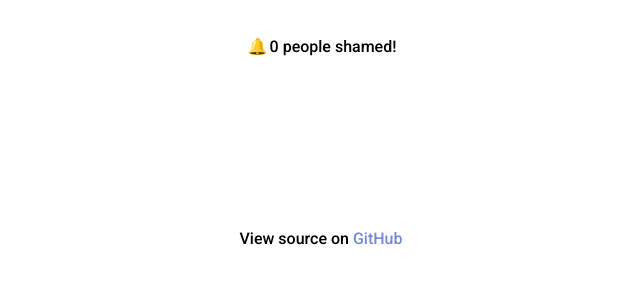
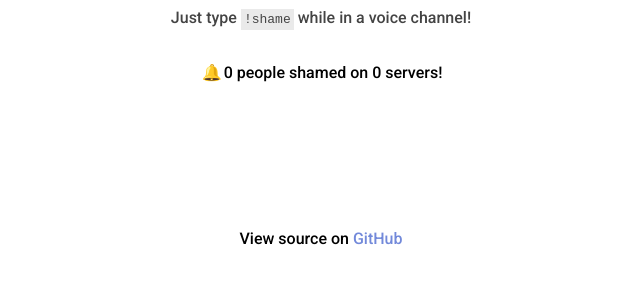
Before and after one commit to alfg/shamebell-bot, a React app in the folder static/: page / in a window 1280 px wide. Shown: the part 512-800 px from the top of the page, without its empty margins (319-959 px from the left). Built offline with nearby package versions, Linux system fonts and the light colour scheme; no server answers.

Commit message:
Shamebell audio now plays when clicking the logo on the web page. Add extra servers stats.

```diff
--- a/static/src/Constants.js
+++ b/static/src/Constants.js
@@ -6,4 +6,5 @@ export default {
     DISCORD_URL: 'https://discordapp.com',
     GITHUB_URL: 'https://github.com/alfg/shamebell-bot',
     AUTH_URL: 'https://discordapp.com/oauth2/authorize?scope=bot&permissions=3148800&client_id=' + CLIENT_ID,
+    AUDIO_FILE: require('./audio/shamebell.mp3'),
 }
--- a/static/src/components/App.css
+++ b/static/src/components/App.css
@@ -25,6 +25,7 @@
   height: 120px;
   border: 5px solid #ebebeb;
   border-radius: 138px;
+  cursor: pointer;
 }
 
 .App-logo:hover {
@@ -90,6 +91,16 @@
   border: 2px solid #B1B1B1;
 }
 
+.App-instruction {
+  color: #444;
+}
+
+.App-instruction .command {
+  font-family: monospace;
+  background: #eaeaea;
+  padding: 3px;
+}
+
 @keyframes App-logo-spin {
   from { transform: rotate(0deg); }
   to { transform: rotate(360deg); }
--- a/static/src/components/App.js
+++ b/static/src/components/App.js
@@ -11,12 +11,16 @@ class App extends Component {
     window.open(Constants.AUTH_URL, '', 'height=800, width=500');
   }
 
+  playAudio = () => {
+    this.refs.audio.play();
+  }
+
   render() {
     return (
       <div className="App">
         <div className="App-content">
           <div className="App-intro">
-            <img src={profile} className="App-logo" alt="logo" />
+            <img src={profile} className="App-logo" alt="logo" onClick={this.playAudio} />
             <h1>!shamebell</h1>
             Shame your friends on <a href={Constants.DISCORD_URL}>Discord</a> for doing stupid things
           </div>
@@ -24,8 +28,10 @@ class App extends Component {
           <a className="App-button" onClick={this.addToDiscordHandler}>
             Add to Discord
           </a>
+          <p className="App-instruction">Just type <span className="command">!shame</span> while in a voice channel!</p>
 
           <Stats />
+          <audio preload src={Constants.AUDIO_FILE} type="audio/mp3" ref="audio" />
         </div>
 
         <Footer />
--- a/static/src/components/Stats.js
+++ b/static/src/components/Stats.js
@@ -8,7 +8,8 @@ class Stats extends Component {
     super();
 
     this.state = {
-      total: 0
+      total: 0,
+      servers: 0,
     }
 
     this.stats = new StatsEvents();
@@ -17,14 +18,14 @@ class Stats extends Component {
 
   onMessage(event) {
     const data = JSON.parse(event.data);
-    this.setState({ total: data.total || 0 });
+    this.setState({ total: data.total || 0, servers: data.guilds || 0 });
   }
 
 
   render() {
     return(
       <div className="Stats-panel">
-        <span role="img" aria-label="bell">🔔</span>{this.state.total} people shamed!
+        <span role="img" aria-label="bell">🔔</span>{this.state.total} people shamed on {this.state.servers} servers!
       </div>
     )
   }
```
Also changed, not shown: 1 other file.
